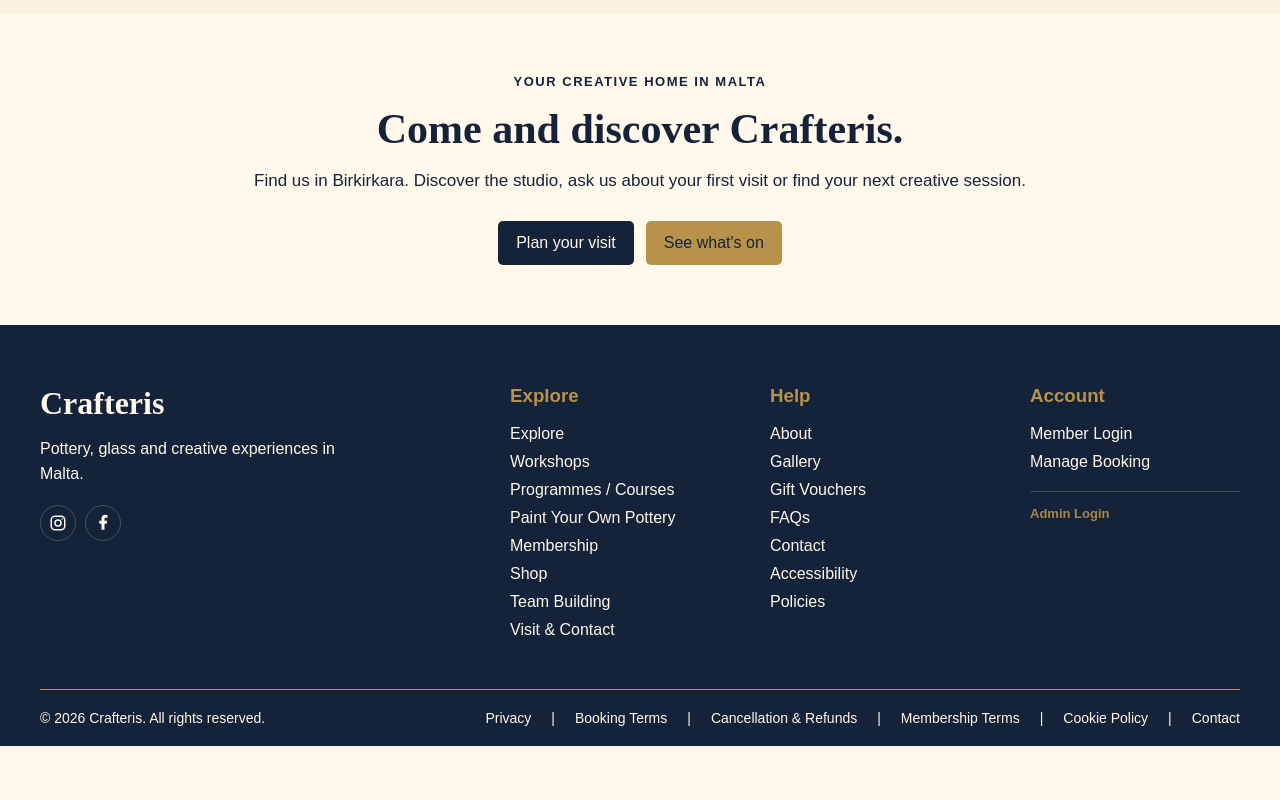
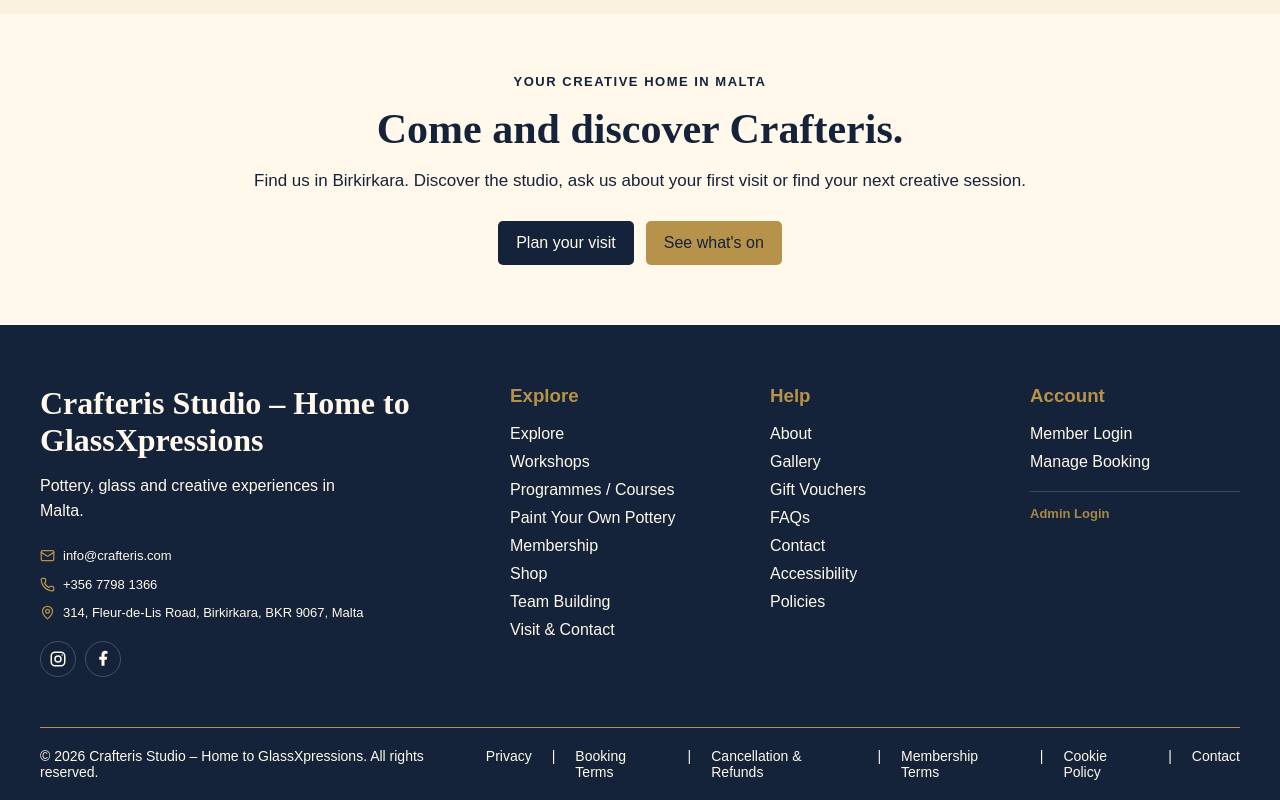
Before and after one commit to guzzep/crafteris-studio-website, a Next.js app: page / in a window 1280 px wide. Shown: the part 2263-3063 px from the top of the page. Before the commit the page ends 3009 px from the top, so only its background shows below. Built offline with nearby package versions, Linux system fonts and the light colour scheme; no server answers; the database is empty.

Commit message:
Use confirmed Fleur-de-Lis Road contact details

```diff
--- a/src/components/Footer.tsx
+++ b/src/components/Footer.tsx
@@ -1,4 +1,6 @@
 "use client";
+import { studioContact, studioMapUrl } from "@/lib/studio-contact";
+
 
 import {
   useEffect,
@@ -104,19 +106,10 @@ export default function Footer() {
     };
   }, [supabase]);
 
-  const siteName =
-    settings.site_name ||
-    "Crafteris";
-
-  const email =
-    settings.email || "";
-
-  const phone =
-    settings.phone || "";
-
-  const address =
-    settings.address || "";
-
+  const siteName = studioContact.name;
+  const email = studioContact.email;
+  const phone = studioContact.phone;
+  const address = studioContact.address;
   const instagram =
     settings.instagram_url || "https://www.instagram.com/glassxpressions/";
 
@@ -190,15 +183,7 @@ export default function Footer() {
                 )}
 
                 {address && (
-                  <div>
-                    <MapPin
-                      size={15}
-                    />
-
-                    <span>
-                      {address}
-                    </span>
-                  </div>
+                  <a href={studioMapUrl} target="_blank" rel="noopener noreferrer"><MapPin size={15}/><span>{address}</span></a>
                 )}
               </div>
             )}
```
